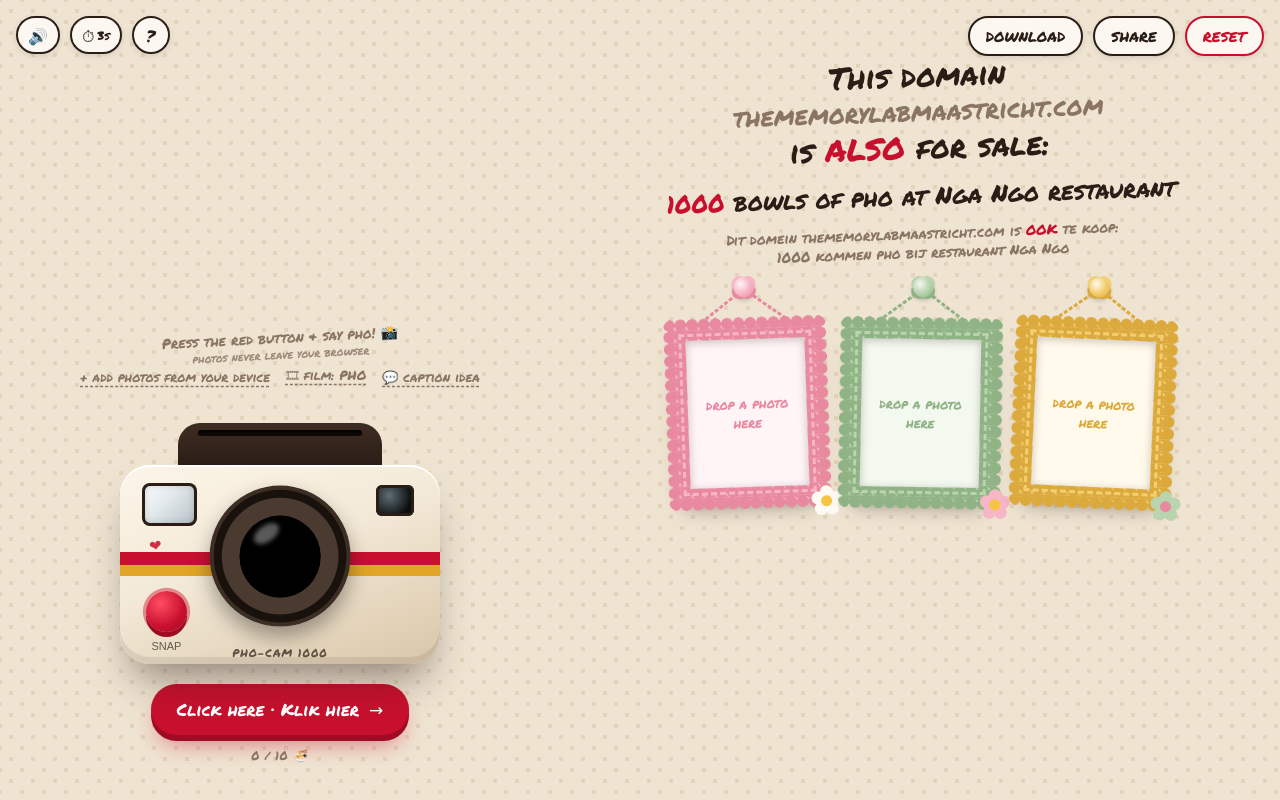
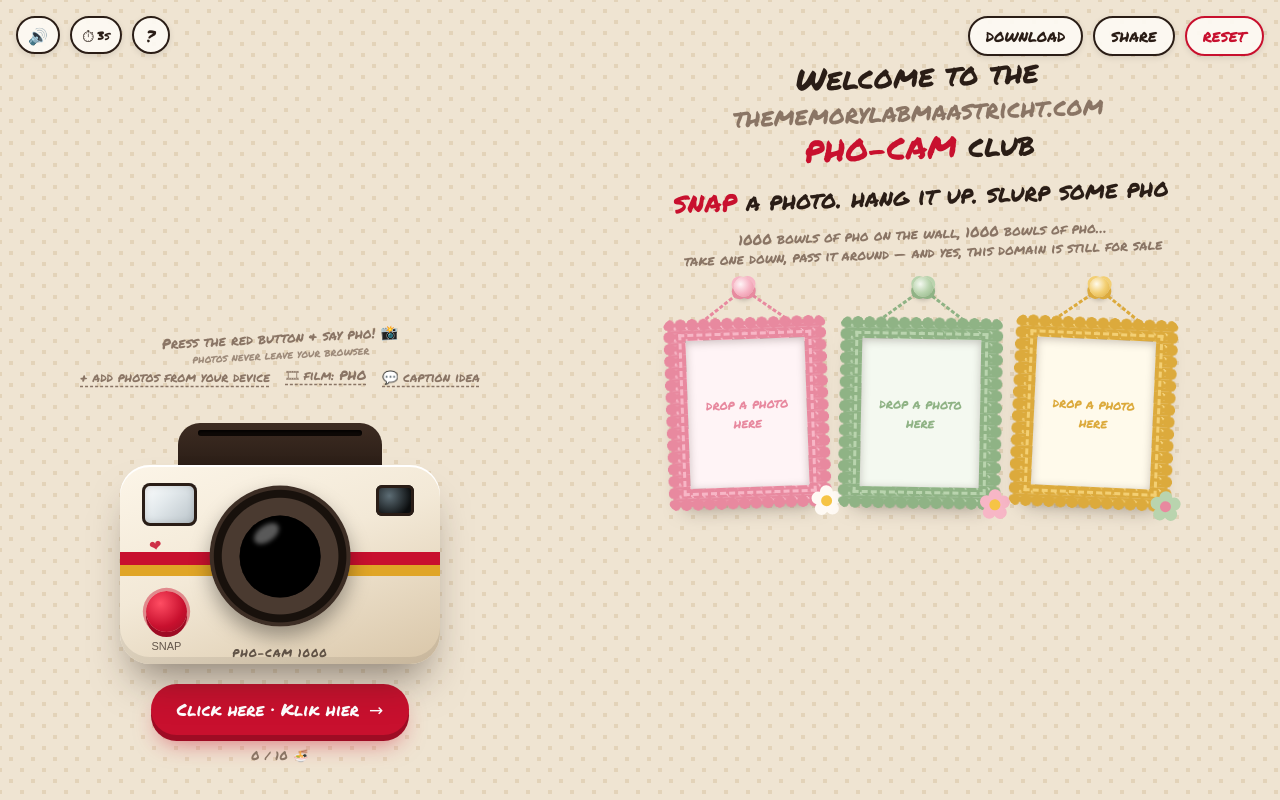
Before and after one commit to nguyenvudao/thememorylabmaastricht.com, a plain HTML site: page index.html in a window 1280 px wide. Drawn offline with Linux system fonts and the light colour scheme.

Commit message:
Swap the sale pitch for a pho-cam club welcome
Playful headline and a 1000-bowls-of-pho-on-the-wall jingle, with a small
note that the domain is still for sale. og.png regenerated to match.

```diff
--- a/index.html
+++ b/index.html
@@ -1019,9 +1019,9 @@
 
   <main class="desk" id="desk">
     <div class="sale">
-      <h1>This domain <span class="domain">thememorylabmaastricht.com</span> is <em>ALSO</em> for sale:</h1>
-      <p class="price"><strong>1000</strong> bowls of pho at Nga Ngo restaurant</p>
-      <p class="dutch" lang="nl">Dit domein <span class="nowrap">thememorylabmaastricht.com</span> is <em>OOK</em> te koop:<br>1000 kommen pho bij restaurant Nga Ngo</p>
+      <h1>Welcome to the <span class="domain">thememorylabmaastricht.com</span> <em>PHO-CAM</em> club</h1>
+      <p class="price"><strong>SNAP</strong> a photo. hang it up. slurp some pho</p>
+      <p class="dutch">1000 bowls of pho on the wall, 1000 bowls of pho…<br>take one down, pass it around — and yes, this domain is still for sale</p>
     </div>
     <div class="wall">
       <div class="frame">
```
Also changed, not shown: og.png.
